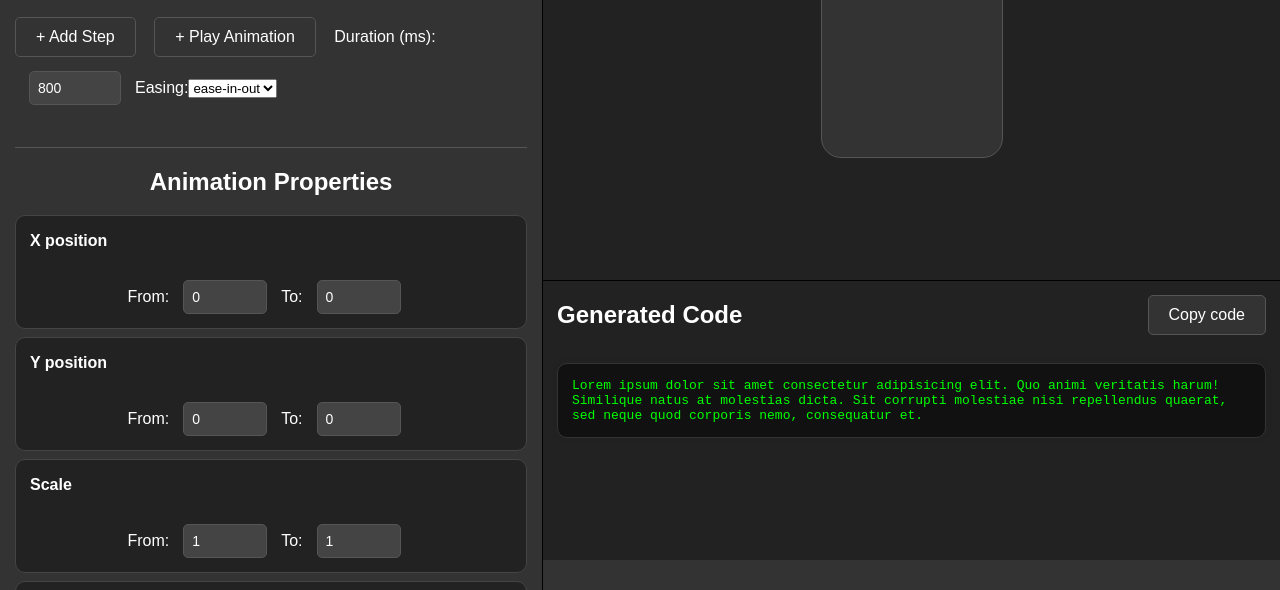
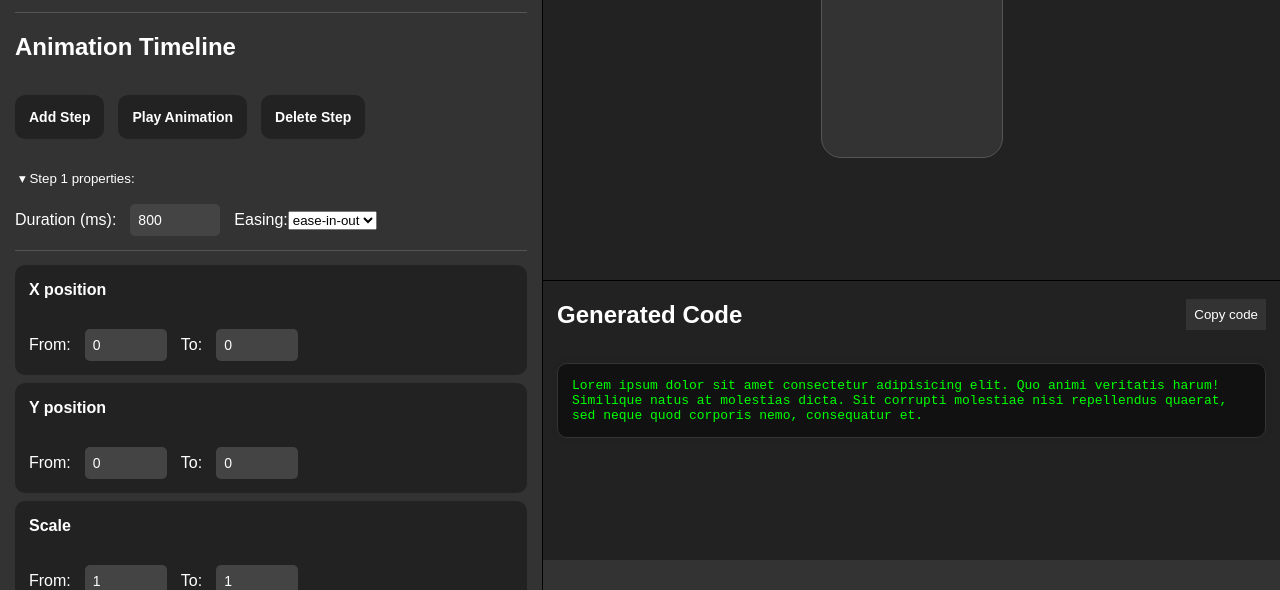
Before and after one commit to gbsr/week-3-motion-builder-js, a plain HTML site: page index.html in a window 1280 px wide. Shown: the part 240-830 px from the top of the page. Drawn offline with Linux system fonts and the light colour scheme.

Commit message:
Description toggle,timeline UI with step controls, and general design tweaks

```diff
--- a/index.html
+++ b/index.html
@@ -13,25 +13,37 @@
 
   <div class="main-content">
     <aside class="sidebar">
-      <h1>Motion Builder JS</h1>
-      <span>A visual front-end for creating animations quickly by hand.
-        You tweak the values; it shows you the motion and generates the complete JS for you to use anywhere.</span>
-        <p>Just copy paste the generated code, and replace the target element with your own element.</p>
+      <div class="description"><h1>Motion Builder JS</h1>
+        <!-- desc toggle -->
+        <button id="description-toggle" class="desc-toggle">
+          ▾ ?
+        </button>
+
+        <div id="description-content" class="description-content">
+          <span>
+            A visual front-end for creating animations quickly by hand.
+            You tweak the values; it shows you the motion and generates the complete JS for you to use anywhere.
+          </span>
+          <p>
+            Just copy paste the generated code, and replace the target element with your own element.
+          </p>
+        </div>
+      </div>
+
         <div class="timing-controls" id="timing-controls">
-          <h2>Animation Timeline</h2>
-          <div id="steps-container">
-            <!-- Dynamic steps will be injected here -->
-          </div>
-            <button id="add-step-button">+ Add Step</button>
-            <button id="play-button">+ Play Animation</button>
-          </div>
-        <div class="editor-panel" id="editor-panel">
           <div class="spacer"></div>
-          <h2>Animation Properties</h2>
-            <div id="editor-panel-content">
-            <!-- Dynamic content will be injected here -->
-            </div>
+        <h2>Animation Timeline</h2>
+
+        <div class="timeline-actions">
+          <button id="add-step-button">Add Step</button>
+          <button id="play-button">Play Animation</button>
+          <button id="delete-step-button">Delete Step</button>
         </div>
+        <div id="steps-container">
+          <div class="spacer"></div>
+          <!-- Steps will be injected here -->
+        </div>
+      </div>
     </aside>
     <div class="animation-builder">
       <div class="preview">
--- a/src/main.js
+++ b/src/main.js
@@ -1,15 +1,13 @@
-import { getCurrentStep, addStep } from "./state/state.js";
-import { renderEditorPanel, renderTimingControls } from "./ui/editorPanel.js";
+// src/main.js
+import { addStep } from "./state/state.js";
+import { renderTimeline } from "./ui/renderTimeline.js";
 import { playCurrentStep } from "./preview/previewEngine.js";
 
 window.addEventListener("DOMContentLoaded", () => {
-  const step = getCurrentStep();
-  renderTimingControls(step);
-  renderEditorPanel(step);
+  renderTimeline();
 
   // Preview hover
   const previewBox = document.getElementById("element-to-animate");
-  console.log("previewBox:", previewBox);
   if (previewBox) {
     previewBox.addEventListener("mouseenter", () => {
       playCurrentStep();
@@ -20,27 +18,31 @@ window.addEventListener("DOMContentLoaded", () => {
 
   // Add step button
   const addStepButton = document.getElementById("add-step-button");
-  console.log("addStepButton:", addStepButton);
   if (addStepButton) {
     addStepButton.addEventListener("click", () => {
-      const newStep = addStep();
-      renderTimingControls(newStep);
-      renderEditorPanel(newStep);
+      addStep();
+      renderTimeline(); // rebuild timeline UI
     });
-  } else {
-    console.warn("No #add-step-button found in DOM");
   }
 
   // Play button
   const playButton = document.getElementById("play-button");
-  console.log("playButton:", playButton);
   if (playButton) {
     playButton.addEventListener("click", () => {
       playCurrentStep();
     });
-  } else {
-    console.warn("No #play-button found in DOM");
   }
 
   console.log("Initialization complete.");
 });
+
+// Description toggle
+const descToggle = document.getElementById("description-toggle");
+const descContent = document.getElementById("description-content");
+
+if (descToggle && descContent) {
+  descToggle.addEventListener("click", () => {
+    const isHidden = descContent.classList.toggle("hidden");
+    descToggle.textContent = (isHidden ? "▸" : "▾") + " Description";
+  });
+}
--- a/src/preview/previewEngine.js
+++ b/src/preview/previewEngine.js
@@ -37,9 +37,9 @@ export function playCurrentStep() {
   const el = document.getElementById("element-to-animate");
   if (!el) return;
 
-  const [fromKF, toKF] = buildKeyframesFromStep(step);
+  const [fromKeyframe, toKeyframe] = buildKeyframesFromStep(step);
 
-  el.animate([fromKF, toKF], {
+  el.animate([fromKeyframe, toKeyframe], {
     duration: step.duration,
     easing: step.easing,
     fill: "forwards"
--- a/src/state/state.js
+++ b/src/state/state.js
@@ -36,3 +36,9 @@ export function addStep() {
   state.currentStepIndex = state.steps.length - 1;
   return newStep;
 }
+
+export function setCurrentStepIndex(index) {
+  if (index >= 0 && index < state.steps.length) {
+    state.currentStepIndex = index;
+  }
+}
--- a/src/ui/editorPanel.js
+++ b/src/ui/editorPanel.js
@@ -1,8 +1,9 @@
 import { PROPERTIES } from "../props/properties.js";
 
-export function renderEditorPanel(step) {
-  const panel = document.getElementById("editor-panel-content");
-  panel.innerHTML = "";
+export function renderEditorPanel(step, parent) {
+  const panel = document.createElement("div");
+  panel.className = "editor-panel-content";
+  parent.appendChild(panel);
 
   for (const propId in PROPERTIES) {
     const prop = PROPERTIES[propId];
@@ -10,58 +11,55 @@ export function renderEditorPanel(step) {
     const propDiv = document.createElement("div");
     propDiv.className = "property-control";
 
-    // "X", "Y", "Scale", ...
-    const nameSpan = document.createElement("p");
     const propertyContainer = document.createElement("div");
     propertyContainer.className = "property-container";
+
+    const nameSpan = document.createElement("p");
+    nameSpan.className = "ui-control";
+    nameSpan.textContent = prop.label;
     propertyContainer.appendChild(nameSpan);
-
-    nameSpan.className = "ui-control";
-    nameSpan.textContent = `${prop.label} `;
 
     propDiv.appendChild(propertyContainer);
 
-    // FROM
     const labelFrom = document.createElement("label");
-    labelFrom.htmlFor = `input-${prop.id}-from`;
     labelFrom.textContent = "From:";
     propDiv.appendChild(labelFrom);
 
     const inputFrom = document.createElement("input");
     inputFrom.type = "number";
-    inputFrom.id = `input-${prop.id}-from`;
     inputFrom.min = prop.min;
     inputFrom.max = prop.max;
     inputFrom.step = prop.step;
-    inputFrom.value = prop.defaultFrom;
+    inputFrom.value = step.from[propId];
+    inputFrom.addEventListener("input", () => {
+      step.from[propId] = Number(inputFrom.value);
+    });
     propDiv.appendChild(inputFrom);
 
-    // TO
     const labelTo = document.createElement("label");
-    labelTo.htmlFor = `input-${prop.id}-to`;
     labelTo.textContent = "To:";
     propDiv.appendChild(labelTo);
 
     const inputTo = document.createElement("input");
     inputTo.type = "number";
-    inputTo.id = `input-${prop.id}-to`;
     inputTo.min = prop.min;
     inputTo.max = prop.max;
     inputTo.step = prop.step;
-    inputTo.value = prop.defaultTo;
+    inputTo.value = step.to[propId];
+    inputTo.addEventListener("input", () => {
+      step.to[propId] = Number(inputTo.value);
+    });
     propDiv.appendChild(inputTo);
 
     panel.appendChild(propDiv);
   }
 }
 
-export function renderTimingControls(step) {
-  const timingPanel = document.getElementById("timing-controls");
-  if (!timingPanel) return;
+export function renderTimingControls(step, parent) {
+  const timingPanel = document.createElement("div");
+  timingPanel.className = "step-controls";
+  parent.appendChild(timingPanel);
 
-  // timingPanel.innerHTML = "";
-
-  // Duration
   const durationLabel = document.createElement("label");
   durationLabel.textContent = "Duration (ms):";
   timingPanel.appendChild(durationLabel);
@@ -77,7 +75,6 @@ export function renderTimingControls(step) {
   });
   timingPanel.appendChild(durationInput);
 
-  // Easing
   const easingLabel = document.createElement("label");
   easingLabel.textContent = "Easing:";
   timingPanel.appendChild(easingLabel);
--- /dev/null
+++ b/src/ui/renderTimeline.js
@@ -0,0 +1,41 @@
+// src/ui/renderTimeline.js
+import { state, getCurrentStep, setCurrentStepIndex } from "../state/state.js";
+import { renderEditorPanel, renderTimingControls } from "../ui/editorPanel.js";
+
+export function renderTimeline() {
+  const stepsContainer = document.getElementById("steps-container");
+  const timeControls = document.getElementById("timing-controls");
+  if (!stepsContainer || !timeControls) return;
+
+  stepsContainer.innerHTML = "";
+
+  state.steps.forEach((step, index) => {
+    const header = document.createElement("button");
+    header.className = "step-header";
+    if (index === state.currentStepIndex) header.classList.add("active");
+
+    const chevron = index === state.currentStepIndex ? "▾" : "▸";
+    header.textContent = `${chevron} ${step.name || `Step ${index + 1}`} properties:`;
+
+    header.addEventListener("click", () => {
+      setCurrentStepIndex(index);
+      renderTimeline(); // rebuild to active step
+    });
+
+    stepsContainer.appendChild(header);
+  });
+
+  // active step controls
+  let details = timeControls.querySelector(".step-details");
+  if (!details) {
+    details = document.createElement("div");
+    details.className = "step-details";
+    timeControls.appendChild(details);
+  }
+
+  // timing + editor panel for current step
+  details.innerHTML = "";
+  const current = getCurrentStep();
+  renderTimingControls(current, details);
+  renderEditorPanel(current, details);
+}
--- a/styles.css
+++ b/styles.css
@@ -115,10 +115,8 @@ span {
 }
 
 button {
-  padding: 10px 20px;
-  font-size: 16px;
-  border: 1px solid #555;
-  border-radius: 5px;
+  border: none;
+  padding: 8px;
   background-color: #333;
   color: white;
   cursor: pointer;
@@ -134,7 +132,7 @@ button:hover {
 input {
   padding: 8px;
   font-size: 14px;
-  border: 1px solid #555;
+  border: none;
   border-radius: 5px;
   background-color: #444;
   color: white;
@@ -145,7 +143,7 @@ input {
   margin-bottom: 8px;
   background-color: #222;
   padding-inline: 14px;
-  border: 1px solid #444;
+  border: none;
   border-radius: 10px;
 }
 
@@ -156,3 +154,65 @@ input {
   width: 100%;
   font-weight: 700;
 }
+
+.step-controls {
+  border-bottom: 1px solid #555;
+  margin-bottom: 14px;
+}
+
+#steps-container {
+  display: flex;
+  flex-direction: column;
+}
+
+#steps-container button {
+    margin: 0;
+    padding: 4px;
+    width: 100%;
+    text-align: left;
+}
+
+.timeline-actions {
+  display: flex;
+  justify-content: flex-start;
+  margin: 14px 0;
+}
+
+.timeline-actions button {
+  font-size: 14px;
+  font-weight: 700;
+  margin-block: 14px;
+  padding: 14px;
+  text-align: left;
+  border-radius: 10px;
+  background: #222
+}
+
+.desc-toggle {
+  width: 100%;
+  background: #222;
+  color: #fff;
+  font-size: 16px;
+  cursor: pointer;
+  text-align: left;
+  border-radius: 6px;
+  margin-bottom: 8px;
+}
+
+#desc-toggle button {
+  padding: 0;
+  margin: 0;
+  border: none;
+}
+
+.desc-toggle:hover {
+  background: #555;
+}
+
+.description-content {
+  margin-bottom: 20px;
+}
+
+.description-content.hidden {
+  display: none;
+}
```
